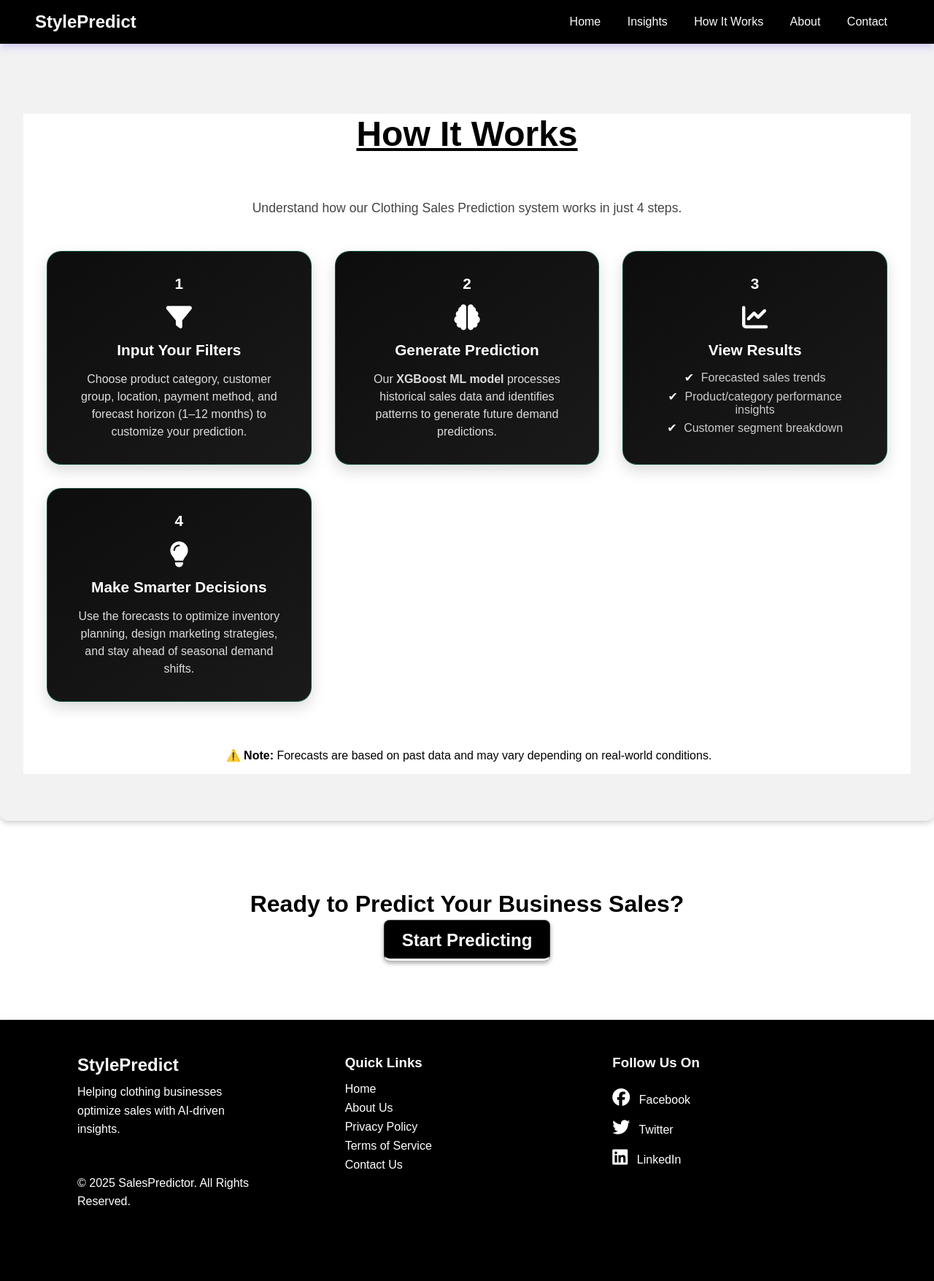
After one commit to bhoiraditi19/Style-Predict, a Flask app: page /how_it_works in a window 1280 px wide. The commit adds this page. Shown: the whole page at 73% size. Run offline with Flask 3, Linux system fonts and the light colour scheme; parts of the project's set-up code (start-up, migrations or seed data) failed here and were passed over.

Commit message:
Added How It Works Section in Page

```diff
--- a/app.py
+++ b/app.py
@@ -31,6 +31,10 @@ def prediction():
 @app.route('/insights')
 def insights():
     return render_template('data-insights.html')
+
+@app.route('/how_it_works')
+def how_it_works ():
+    return render_template('how_it_works.html')
 
 @app.route('/about-us')
 def about_us():
--- /dev/null
+++ b/static/css/how_it_works.css
@@ -0,0 +1,142 @@
+/* General Page Styling */
+body {
+  font-family: "Poppins", sans-serif;
+  background-color: #ffffff;
+  color: #000;
+  margin: 0;
+  padding: 0;
+}
+
+/* Section Title */
+.section-title {
+  text-align: center;
+  font-size: 2.5rem;
+  font-weight: 700;
+  color: #000;
+  text-decoration: underline;
+  margin-top: 2rem;
+}
+
+.section-subtitle {
+  text-align: center;
+  color: #444;
+  font-size: 1.1rem;
+  margin-bottom: 3rem;
+}
+
+/* Card Container */
+.cards-container {
+  display: grid;
+  grid-template-columns: repeat(auto-fit, minmax(280px, 1fr));
+  gap: 2rem;
+  justify-content: center;
+  padding: 0 2rem;
+}
+
+/* Card Design */
+.card {
+  background: linear-gradient(145deg, #0d0d0d, #1a1a1a);
+  border-radius: 20px;
+  padding: 2rem;
+  box-shadow: 0 8px 20px rgba(0, 0, 0, 0.15);
+  transition: all 0.3s ease;
+  text-align: center;
+  border: 1px solid rgba(0, 255, 204, 0.25);
+}
+
+.card:hover {
+  transform: translateY(-8px);
+  box-shadow: 0px 12px 25px rgba(0, 255, 204, 0.3);
+  border-color: rgba(0, 255, 204, 0.6);
+}
+
+/* Step Number */
+.step-number {
+  font-size: 1.3rem;
+  font-weight: bold;
+  color: #fff;
+  margin-bottom: 1rem;
+}
+
+/* Icons */
+.icon {
+  font-size: 2.2rem;
+  color: #fff;
+  margin-bottom: 1rem;
+}
+
+/* Card Title */
+.card h3 {
+  font-size: 1.3rem;
+  font-weight: 600;
+  margin-bottom: 1rem;
+  color: #fff;
+}
+
+/* Card Text */
+.card p {
+  font-size: 1rem;
+  color: #ddd;
+  line-height: 1.5;
+}
+
+/* List Styling */
+.card ul {
+  list-style: none;
+  padding: 0;
+  margin: 0;
+}
+
+.card ul li {
+  font-size: 1rem;
+  color: #ccc;
+  margin: 0.4rem 0;
+}
+
+.card ul li::before {
+  content: "✔ ";
+  color: #fff;
+  margin-right: 5px;
+}
+
+/* Note Section */
+.note {
+  margin-top: 3rem;
+  text-align: center;
+  color: #000;
+  background-color: #fff;
+  padding: 1rem;
+  border-radius: 10px;
+  border-left: 5px solid #fff;
+  font-size: 1rem;
+}
+
+/* CTA Section */
+.cta {
+  text-align: center;
+  background: #fff;
+  padding: 3rem 1rem;
+  border-radius: 10px;
+  margin: 3rem auto;
+  color: #000;
+}
+
+.cta h2 {
+  font-size: 2rem;
+  margin-bottom: 1rem;
+}
+
+.btn-primary {
+  background: #000;
+  color: #fff;
+  padding: 0.8rem 1.5rem;
+  border-radius: 8px;
+  font-weight: bold;
+  text-decoration: none;
+  transition: all 0.3s ease;
+}
+
+.btn-primary:hover {
+  background: #fff;
+  color: #000;
+}
--- a/templates/base.html
+++ b/templates/base.html
@@ -26,6 +26,7 @@
         <nav class="nav">
             <a href="{{ url_for('home') }}">Home</a>
             <a href="/insights">Insights</a>
+            <a href="{{ url_for('how_it_works') }}">How It Works</a>
             <!-- <a href="#data">Historical Data</a> -->
             <a href="/about-us">About</a>
             <a href="/contact">Contact</a>
--- /dev/null
+++ b/templates/how_it_works.html
@@ -0,0 +1,76 @@
+{% extends "base.html" %}
+
+{% block title %}How It Works - Business Sales Prediction{% endblock %}
+
+{% block extra_css %}
+<link rel="stylesheet" href="{{ url_for('static', filename='css/how_it_works.css') }}">
+{% endblock %}
+
+{% block content %}
+<section id="how-it-works" class="how-it-works">
+  <div class="container" style="background-color: white;">
+    <h2 class="section-title">How It Works</h2>
+    <p class="section-subtitle">
+      Understand how our Clothing Sales Prediction system works in just 4 steps.
+    </p>
+
+    <!-- Card Layout -->
+    <div class="cards-container">
+      <!-- Step 1 -->
+      <div class="card">
+        <div class="step-number">1</div>
+        <i class="fas fa-filter icon"></i>
+        <h3>Input Your Filters</h3>
+        <p>
+          Choose product category, customer group, location, payment method, and forecast horizon (1–12 months) to customize your prediction.
+        </p>
+      </div>
+
+      <!-- Step 2 -->
+      <div class="card">
+        <div class="step-number">2</div>
+        <i class="fas fa-brain icon"></i>
+        <h3>Generate Prediction</h3>
+        <p>
+          Our <strong>XGBoost ML model</strong> processes historical sales data and identifies patterns to generate future demand predictions.
+        </p>
+      </div>
+
+      <!-- Step 3 -->
+      <div class="card">
+        <div class="step-number">3</div>
+        <i class="fas fa-chart-line icon"></i>
+        <h3>View Results</h3>
+        <ul>
+          <li>Forecasted sales trends</li>
+          <li>Product/category performance insights</li>
+          <li>Customer segment breakdown</li>
+        </ul>
+      </div>
+
+      <!-- Step 4 -->
+      <div class="card">
+        <div class="step-number">4</div>
+        <i class="fas fa-lightbulb icon"></i>
+        <h3>Make Smarter Decisions</h3>
+        <p>
+          Use the forecasts to optimize inventory planning, design marketing strategies, and stay ahead of seasonal demand shifts.
+        </p>
+      </div>
+    </div>
+
+    <!-- Note -->
+    <div class="note">
+      ⚠️ <strong>Note:</strong> Forecasts are based on past data and may vary depending on real-world conditions.
+    </div>
+  </div>
+</section>
+
+<!-- CTA Section -->
+<section id="cta" class="cta">
+  <div class="container">
+    <h2>Ready to Predict Your Business Sales?</h2>
+    <a href="{{ url_for('prediction') }}" class="btn-primary">Start Predicting</a>
+  </div>
+</section>
+{% endblock %}
```
Also changed, not shown: static/images/mom_growth.png, 2 other files.
